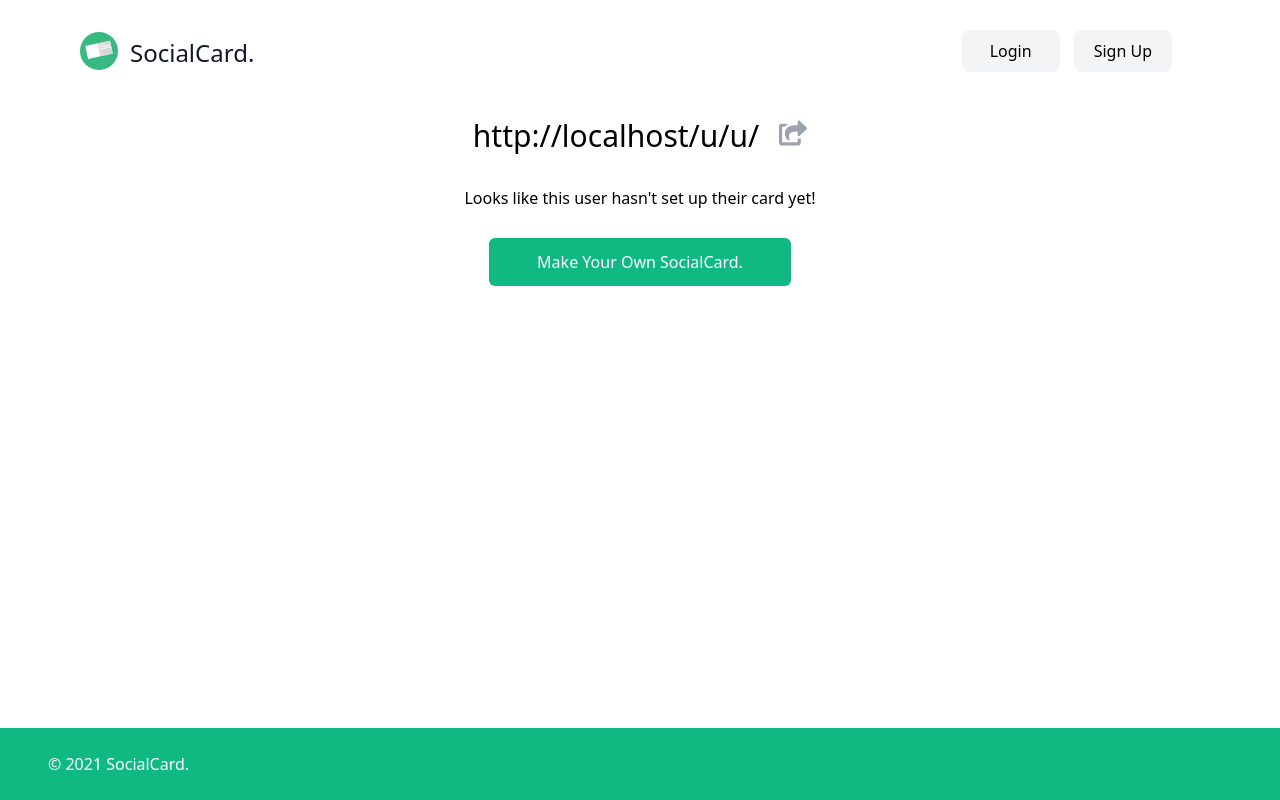
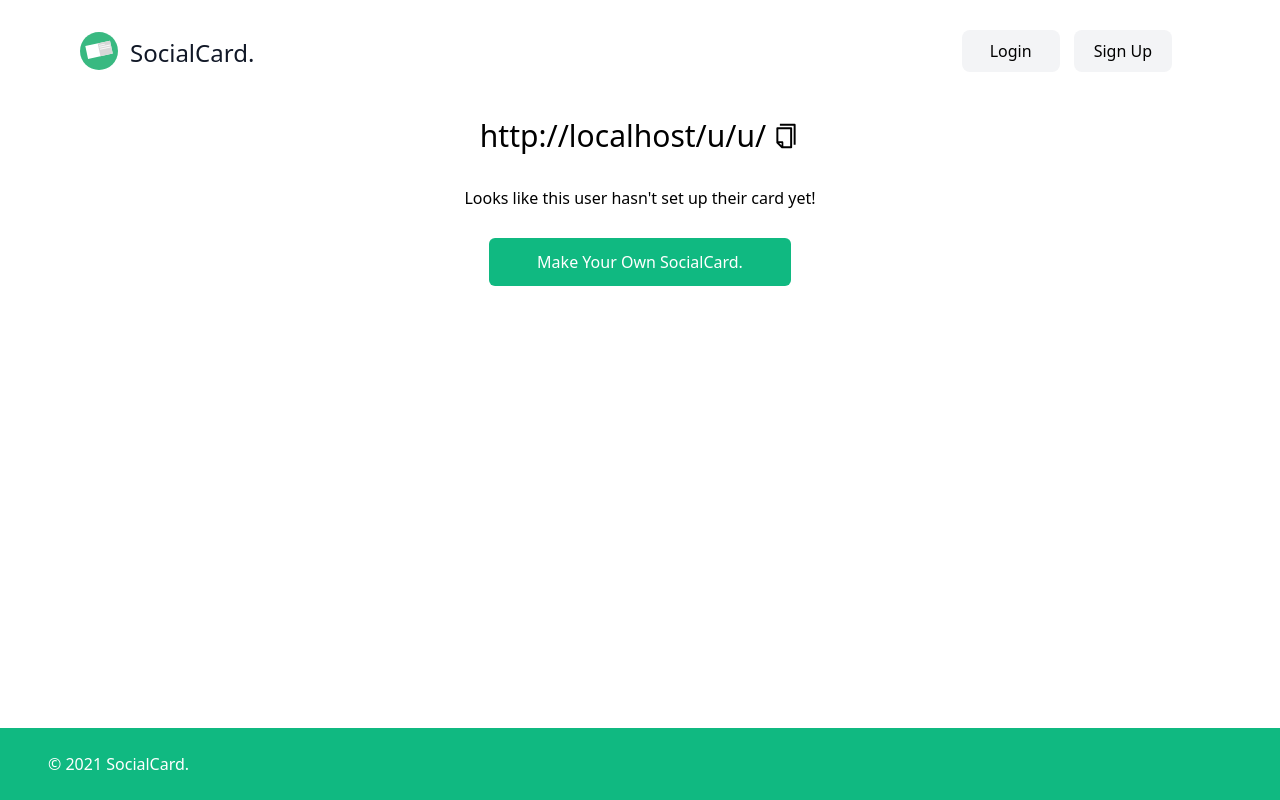
Before and after one commit to tracysuzanne321/Social-Card, a React (Create React App) app: page /u in a window 1280 px wide. Built offline with nearby package versions, Linux system fonts and the light colour scheme; no server answers.

Commit message:
Changed icon and added an alert box

```diff
--- a/src/components/UrlContainer.js
+++ b/src/components/UrlContainer.js
@@ -1,4 +1,4 @@
-import { FaShareSquare } from 'react-icons/fa';
+import { AiOutlineCopy } from 'react-icons/ai';
 
 export const UrlContainer = ({ username }) => {
 	const fullUrl = window.location.href;
@@ -9,12 +9,14 @@ export const UrlContainer = ({ username }) => {
 			<div className="text-green-500">{username}</div>
 			<div>
 				<button
+					className="flex"
 					title="Copy your card to clipboard"
 					alt="Copy to clipboard"
 					onClick={() => {
+						alert('URL Copied to Clipboard');
 						navigator.clipboard.writeText(fullUrl);
 					}}>
-					<FaShareSquare className="cursor-pointer ml-5 h-7 w-7 transition duration-500 ease-in-out transform hover:-translate-y-1 hover:scale-110 ... fill-current text-gray-400" />
+					<AiOutlineCopy className="cursor-pointer ml-1.5 h-7 w-7 transition duration-500 ease-in-out transform hover:-translate-y-1 hover:scale-110 ... fill-current text-gray" />
 				</button>
 			</div>
 		</div>
--- a/src/components/usercard.js
+++ b/src/components/usercard.js
@@ -27,7 +27,7 @@ const UserCard = ({
 								target="_blank"
 								rel="noreferrer">
 								<img
-									className="mr-2 w-12 h-12 "
+									className="mr-2 w-12 h-12 transition duration-500 ease-in-out transform hover:-translate-y-1 hover:scale-110 ... fill-current "
 									src={getSocialNetworkImage(link.socialNetwork)}
 									alt=""
 								/>
```
